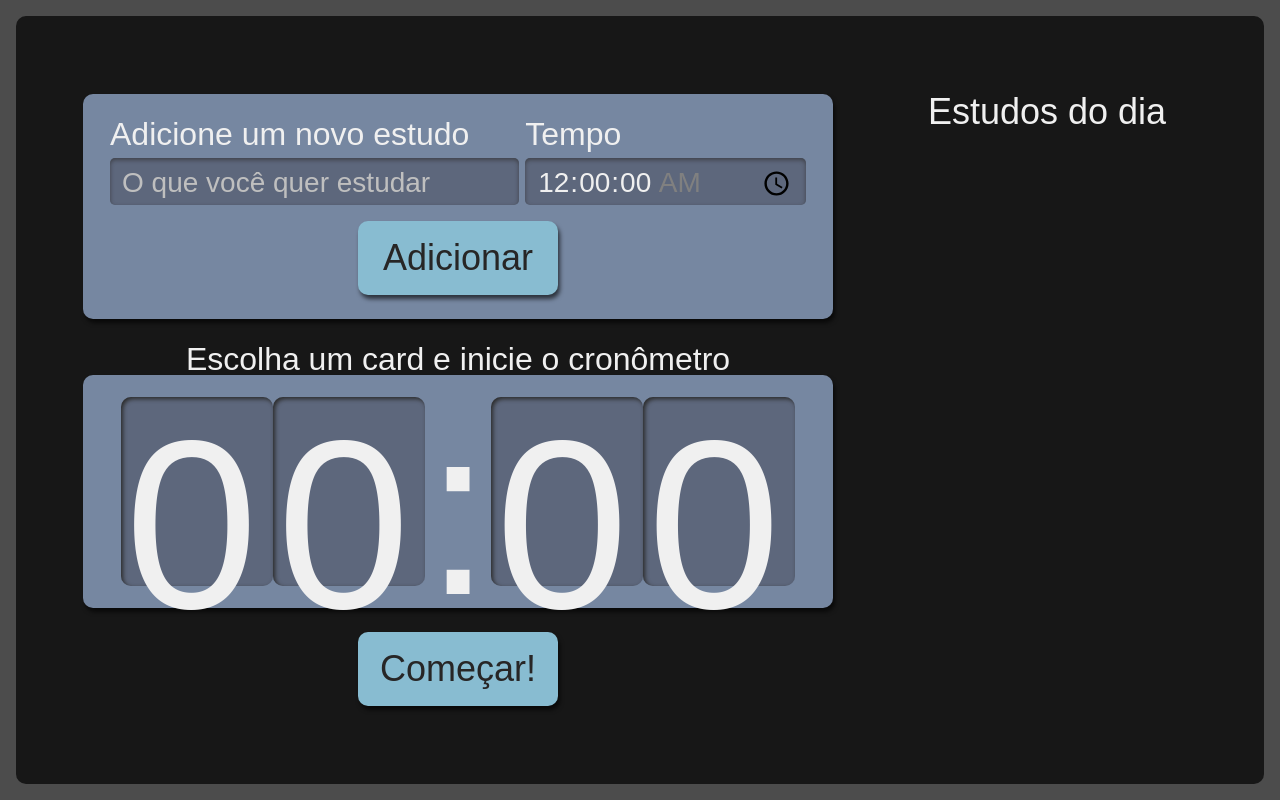
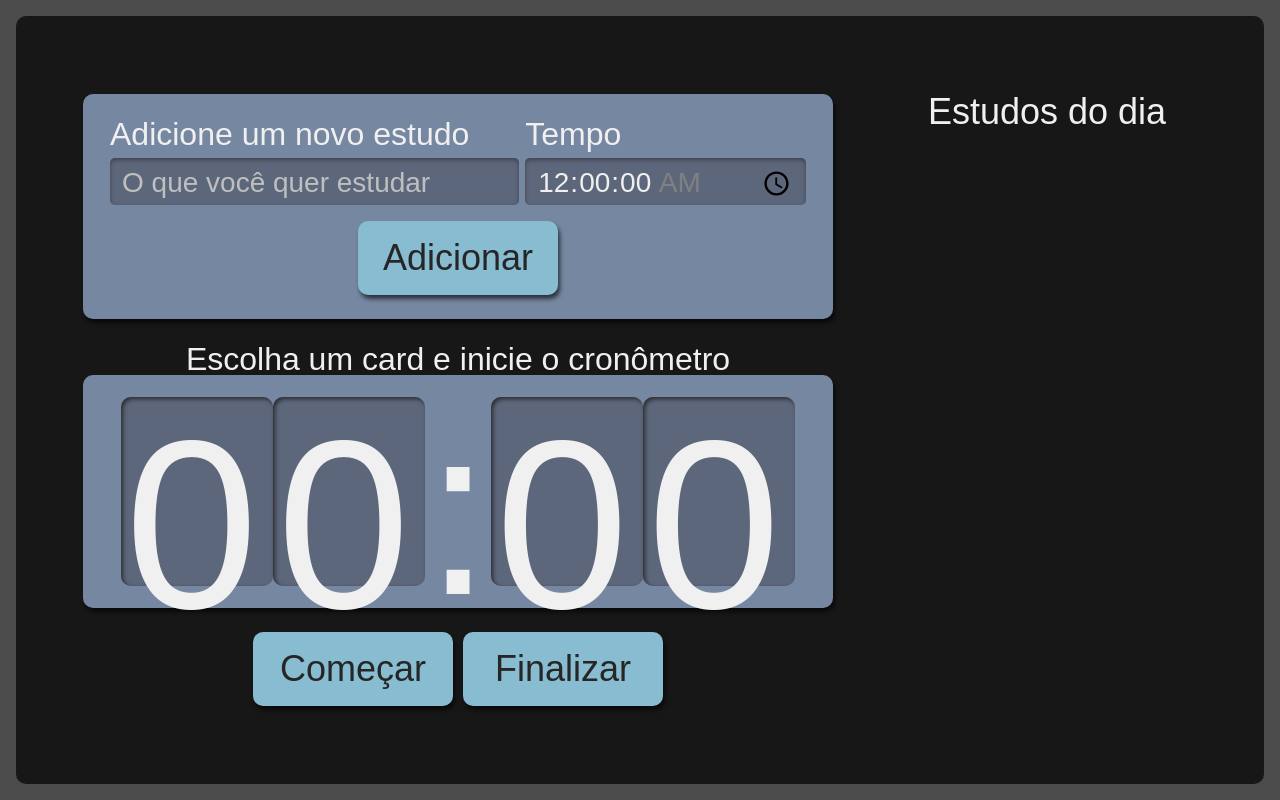
Before and after one commit to namelew/TaskManagement, a React (Create React App) app: page / in a window 1280 px wide. Built offline with nearby package versions, Linux system fonts and the light colour scheme.

Commit message:
Adicionando botão de finalizar tarefa

```diff
--- a/src/components/Stopwatch/Stopwatch.module.scss
+++ b/src/components/Stopwatch/Stopwatch.module.scss
@@ -21,6 +21,11 @@
     .title {
       font-size: 2rem;
     }
+
+    button + button {
+      margin-left: 10px;
+    }
+
 
     button {
       background-color: #88bcd1;
--- a/src/components/Stopwatch/index.tsx
+++ b/src/components/Stopwatch/index.tsx
@@ -11,21 +11,20 @@ interface Props {
 }
 
 const Stopwatch = ({ selected, endTask } : Props) => {
-
     const [time, setTime] = useState<number>( selected?.time ? toSeconds(selected.time) : 0);
+    const [timeoutID, setTimeoutID] = useState<NodeJS.Timeout>();
 
     useEffect(() => { setTime(selected?.time ? toSeconds(selected.time) : 0) }, [selected]);
 
     function regressive(counter: number = 0) {
-        setTimeout(() => {
+        setTimeoutID(setTimeout(() => {
             if(counter > 0) {
                 setTime(counter - 1);
                 return regressive(counter - 1);
             }
             endTask(selected)
-        }, 1000)
+        }, 1000))
     }
-
 
     return (
         <div className={style.stopwatch}>
@@ -33,7 +32,10 @@ const Stopwatch = ({ selected, endTask } : Props) => {
             <div className={style.clockWrapper}>
                 <Clock time={time}/>
             </div>
-            <Button onClick={() => {regressive(time)}}>Começar!</Button>
+            <div>
+                <Button onClick={() => {regressive(time)}}>Começar</Button>
+                <Button onClick={() => {clearTimeout(timeoutID); setTimeoutID(undefined); endTask(selected)}}>Finalizar</Button>
+            </div>
         </div>
     );
 }
```
